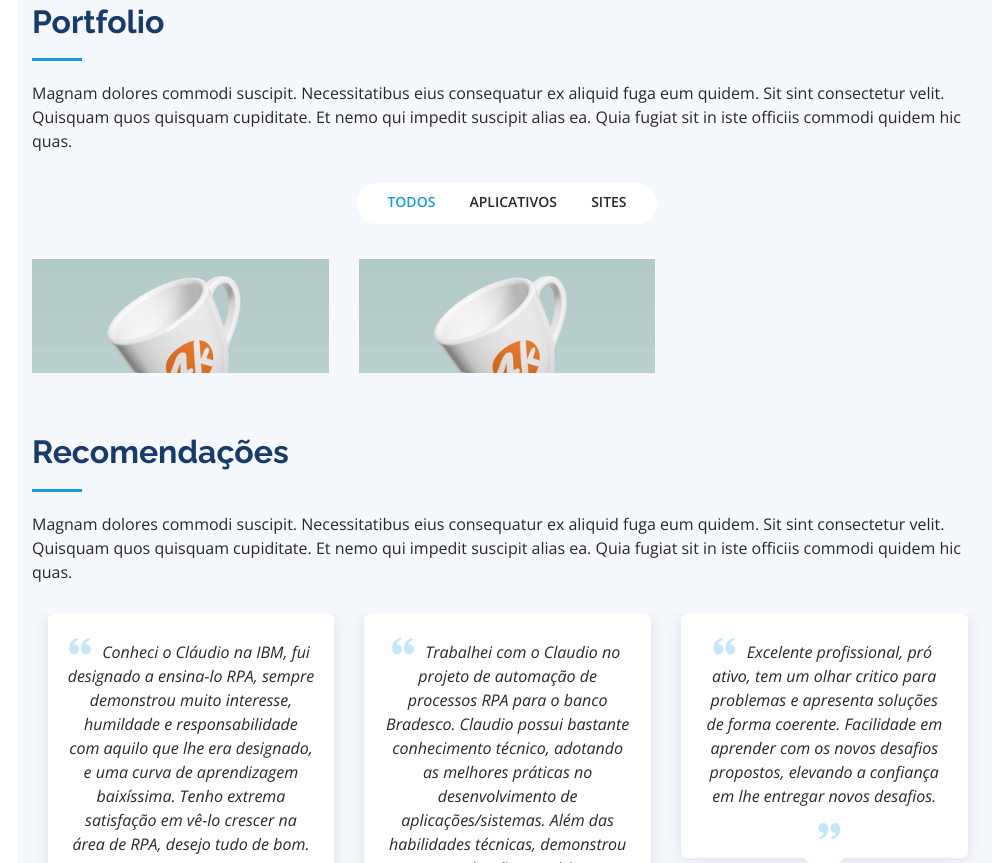
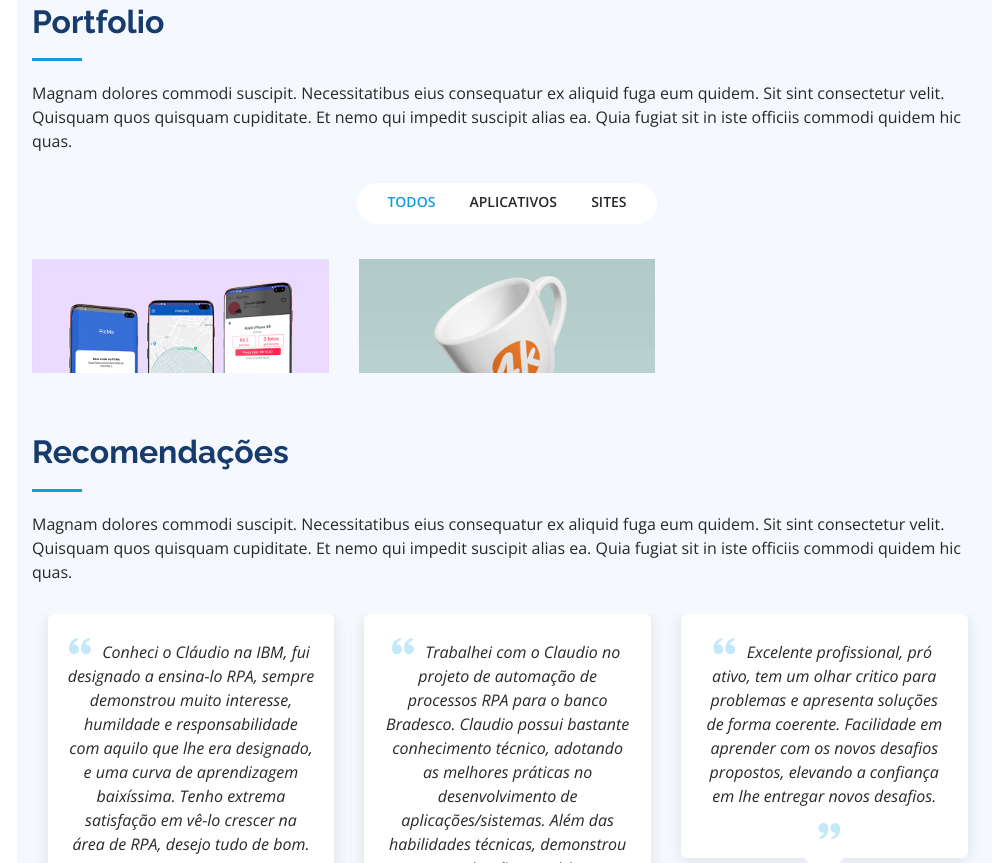
Before and after one commit to claudiogaalvao/claudiogaalvao.github.io, a plain HTML site: page index.html in a window 1280 px wide. Shown: the part 3058-3921 px from the top of the page, without its empty margins (283-1275 px from the left). Drawn offline with nearby package versions, Linux system fonts and the light colour scheme.

Commit message:
Conclusão primeiro projeto

```diff
--- a/assets/js/script.js
+++ b/assets/js/script.js
@@ -22,7 +22,9 @@ const portfolio = [
             "assets/img/portfolio/001/1602670059625.png", "assets/img/portfolio/001/1602670066352.png",
             "assets/img/portfolio/001/1602670074134.png", "assets/img/portfolio/001/1602670079079.png",
             "assets/img/portfolio/001/1602670084004.png", "assets/img/portfolio/001/1602671498277.png",
-            "assets/img/portfolio/001/1602671522837.png", "assets/img/portfolio/001/1602671527663.png"
+            "assets/img/portfolio/001/1602671522837.png", "assets/img/portfolio/001/1602671527663.png",
+            "assets/img/portfolio/001/1609427335475.png", "assets/img/portfolio/001/1609427353928.png",
+            "assets/img/portfolio/001/1609427371928.png"
         ],
         tags: ["React Native", "Redux", "Firebase"],
     },
@@ -46,8 +48,9 @@ function buildPortfolioList() {
         const content = document.createElement('div');
         content.setAttribute('class', 'portfolio-wrap');
 
+        const srcImage = `assets/img/portfolio/00${item.id}/main-photo.png`;
         const image = document.createElement('img');
-        image.setAttribute('src', 'assets/img/portfolio/portfolio-1.jpg')
+        image.setAttribute('src', srcImage);
         image.setAttribute('class', 'img-fluid');
 
         const resumeContent = document.createElement('div');
```
Also changed, not shown: assets/css/style.css (+0 -29 lines), assets/img/portfolio/001/1609427335475.png (added), assets/img/portfolio/001/1609427353928.png (added), assets/img/portfolio/001/1609427371928.png (added), assets/img/portfolio/001/main-photo.png (added), assets/img/portfolio/002/main-photo.png (renamed from assets/img/portfolio/portfolio-1.jpg).
